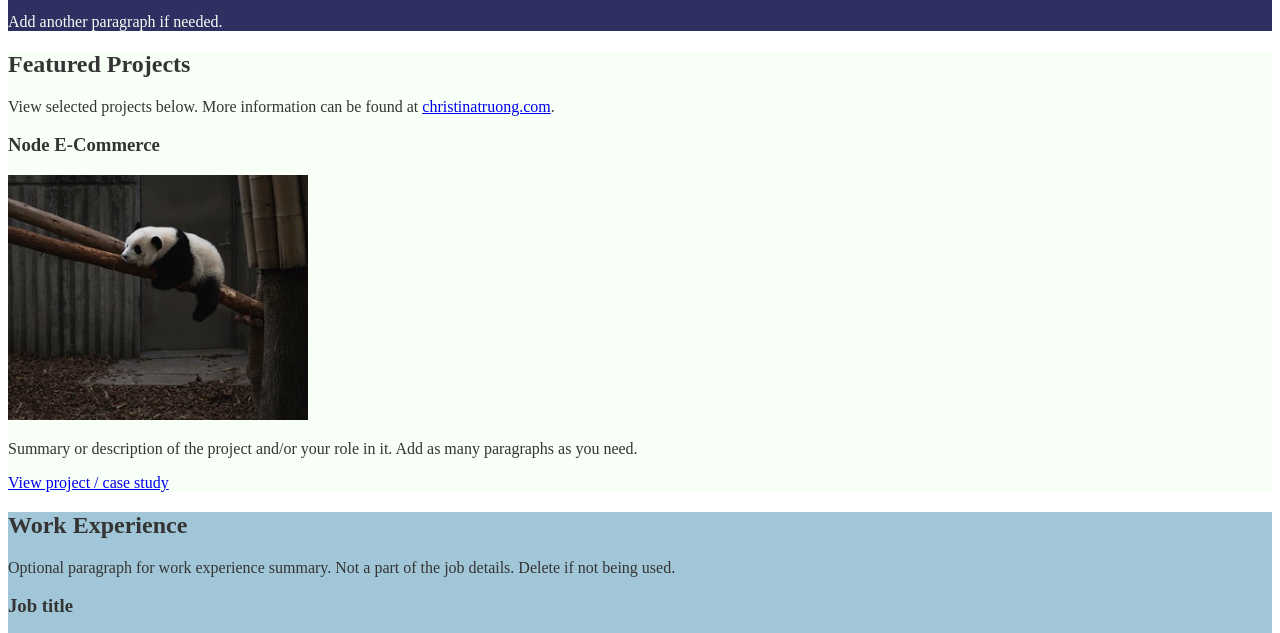
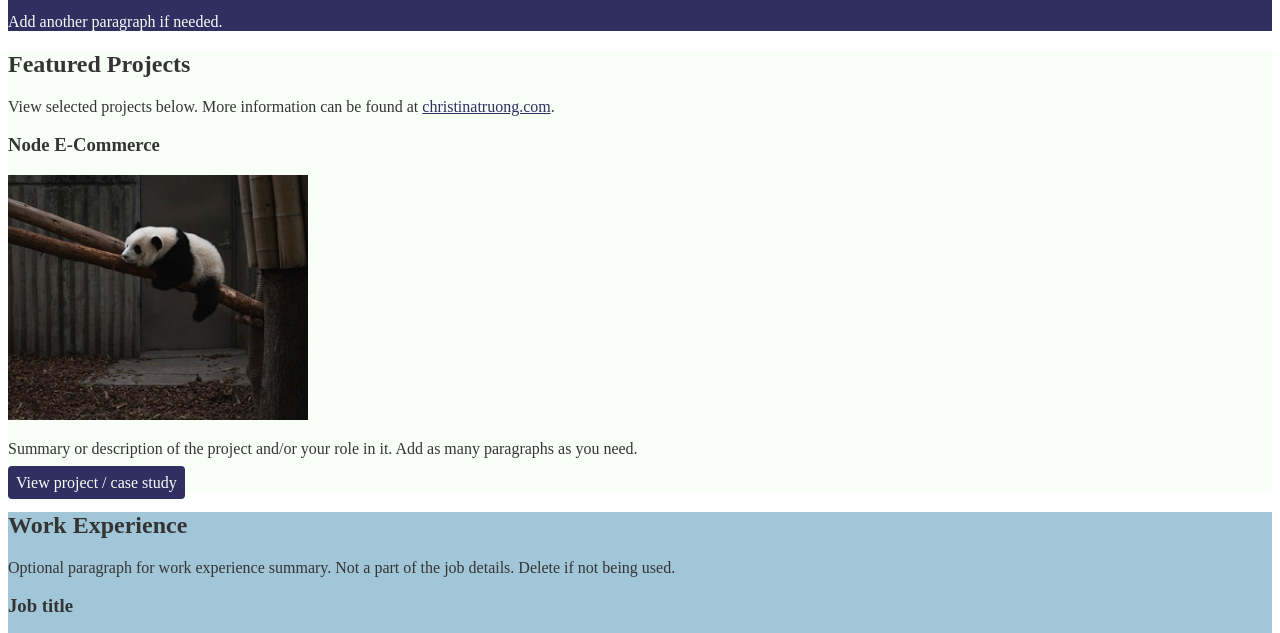
Before and after one commit to JayKay24/portfolio, a plain HTML site: page portfolio/index.html in a window 1280 px wide. Shown: the part 166-799 px from the top of the page. Drawn offline with Linux system fonts and the light colour scheme.

Commit message:
update font-color for links

```diff
--- a/portfolio/css/styles.css
+++ b/portfolio/css/styles.css
@@ -18,6 +18,14 @@ img {
   width: 300px;
 }
 
+a {
+  color: #ffe660;
+}
+
+a:hover {
+  text-decoration: none;
+}
+
 /* Profile section
 --------------------------------------*/
 header {
@@ -29,6 +37,22 @@ header {
 --------------------------------------*/
 .projects {
   background: #f7fff7;
+}
+
+.projects a {
+  color: #2f3061;
+}
+
+.projects .btn {
+  background: #2f3061;
+  border-radius: 4px;
+  color: #f7fff7;
+  padding: 8px;
+  text-decoration: none;
+}
+
+.projects .btn:hover {
+  background: rgba(47, 48, 97, 80%);
 }
 
 /* Work Experience
--- a/portfolio/index.html
+++ b/portfolio/index.html
@@ -42,7 +42,7 @@
             Summary or description of the project and/or your role in it. Add as
             many paragraphs as you need.
           </p>
-          <a href="#" target="_blank">View project / case study</a>
+          <a class="btn" href="#" target="_blank">View project / case study</a>
         </section>
         <!-- End of Project block. -->
       </section>
```
